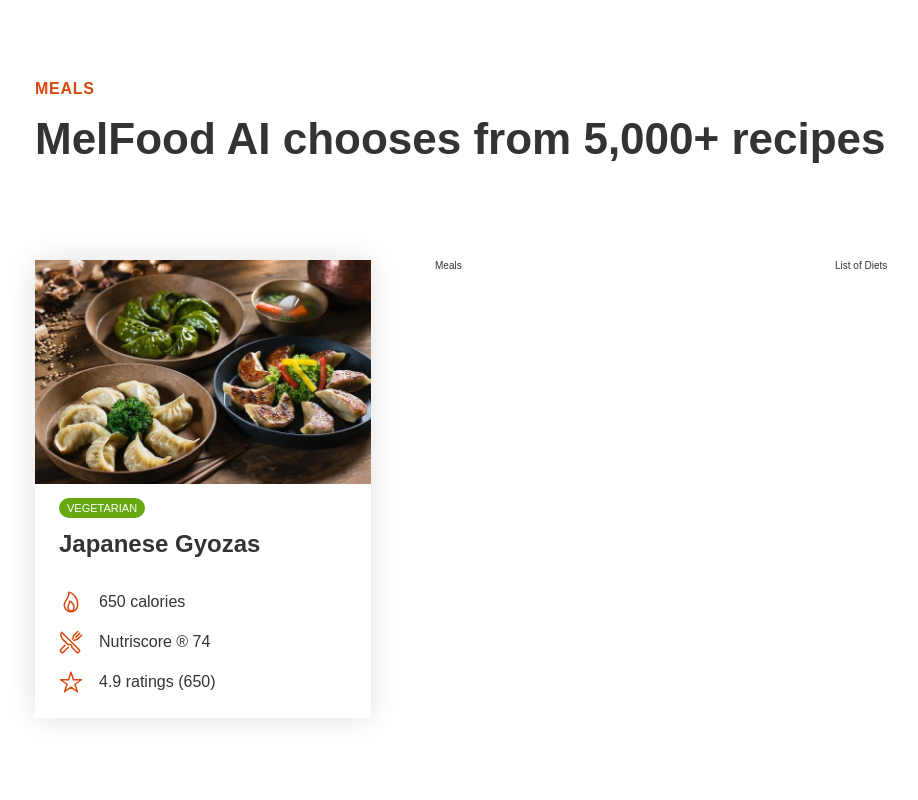
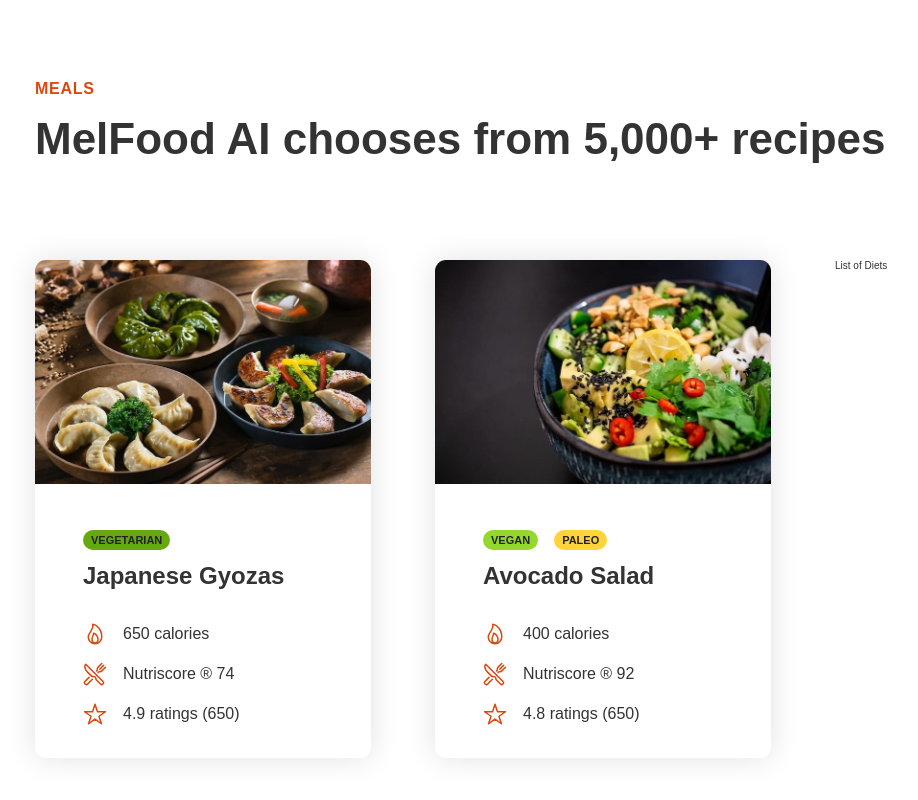
Before and after one commit to Melisa-t/melchef, a plain HTML site: page index.html in a window 1280 px wide. Shown: the part 2781-3581 px from the top of the page, without its empty margins (37-955 px from the left). Drawn offline with nearby package versions, Linux system fonts and the light colour scheme.

Commit message:
added 2nd meal card

```diff
--- a/index.html
+++ b/index.html
@@ -167,9 +167,10 @@
         </div>
         <div class="container grid grid--3cols">
           <div class="meal-container">
-            <img src="img/meals/meal-1.jpg" alt="" />
+            <img src="img/meals/meal-1.jpg" alt="image of a gyoza" />
+            <div class="meal-content">
             <div class="meal-tags">
-              <span class="tag">Vegetarian</span>
+              <span class="tag tag--vegatarian">Vegetarian</span>
             </div>
             <p class="meal-title">Japanese Gyozas</p>
             <ul class="meal-attributes">
@@ -186,8 +187,32 @@
                 ><span>4.9 ratings (650)</span>
               </li>
             </ul>
+            </div>
           </div>
-          <div class="meal">Meals</div>
+                <div class="meal-container">
+            <img src="img/meals/meal-2.jpg" alt="Avocado Salad" />
+            <div class="meal-content">
+            <div class="meal-tags">
+              <span class="tag tag--vegan"> Vegan </span>
+              <span class="tag tag--paleo"> Paleo</span>
+            </div>
+            <p class="meal-title">Avocado Salad</p>
+            <ul class="meal-attributes">
+              <li class="meal-attribute">
+                <ion-icon name="flame-outline"></ion-icon
+                ><span>400 calories</span>
+              </li>
+              <li class="meal-attribute">
+                <ion-icon name="restaurant-outline"></ion-icon
+                ><span>Nutriscore &reg; 92</span>
+              </li>
+              <li class="meal-attribute">
+                <ion-icon name="star-outline"></ion-icon
+                ><span>4.8 ratings (650)</span>
+              </li>
+            </ul>
+            </div>
+          </div>
           <div class="list">List of Diets</div>
         </div>
       </section>
--- a/style.css
+++ b/style.css
@@ -263,11 +263,11 @@ body {
   z-index: 1;
 }
 
-.featured-in{
+.featured-in {
   padding: 4.8rem 0 3.2rem 0;
 }
 
-.heading-featured{
+.heading-featured {
   font-size: 1.6rem;
   color: #555;
   text-transform: uppercase;
@@ -275,74 +275,87 @@ body {
   margin-bottom: 2.5rem;
 }
 
-.logos{
+.logos {
   display: flex;
   justify-content: space-between;
-
-
 }
 
-.logos img{
+.logos img {
   height: 3rem;
   filter: brightness(0);
   opacity: 50%;
   transition: 0.2s;
 }
 
-.logos img:hover{
+.logos img:hover {
   filter: brightness(100%);
   opacity: 100%;
 }
 .meal-container img {
-width: 100%;
-
+  width: 100%;
 }
-.meal-attributes{
+.meal-attributes {
   list-style: none;
   display: flex;
   flex-direction: column;
   gap: 1.6rem;
-  padding: 0 2.4rem 2.4rem 2.4rem;
 }
 .meals-section {
   padding: 9.6rem 0;
 }
 
-.meal-title{
+.meal-title {
   font-size: 2.4rem;
   color: #333;
   font-weight: 600;
   margin-bottom: 3.2rem;
-    padding: 0 2.4rem;
 }
-.meal-attribute{
+.meal-attribute {
   font-size: 1.6rem;
   display: flex;
   gap: 1.6rem;
   align-items: center;
 }
-.tag{
+.tag {
   color: #222;
   font-size: 1.1rem;
   padding: 0.4rem 0.8rem;
   display: inline-block;
   text-transform: uppercase;
+
+  border-radius: 100px;
+  font-weight: 600;
+}
+
+.tag--vegan{
+background-color: #94d82d;
+}
+
+.tag--vegatarian{
   background-color: #66a80f;
-  color: #fff;
-  border-radius: 100px;
+}
 
+.tag--paleo{
+  background-color: #ffd43b;
 }
-ion-icon{
+ion-icon {
   width: 2.4rem;
   height: 2.4rem;
   color: #d9480f;
 }
 
-.meal-tags{
+.meal-tags {
   margin: 1.2rem 0;
-      padding: 0 2.4rem;
+  display: flex;
+  gap: 1.6rem;
 }
 
-.meal-container{
+.meal-container {
   box-shadow: 0px 0px 30px #0000001f;
+  border-radius: 11px;
+  overflow: hidden;
 }
+
+.meal-content {
+  padding: 3.2rem 4.8rem;
+}
```
